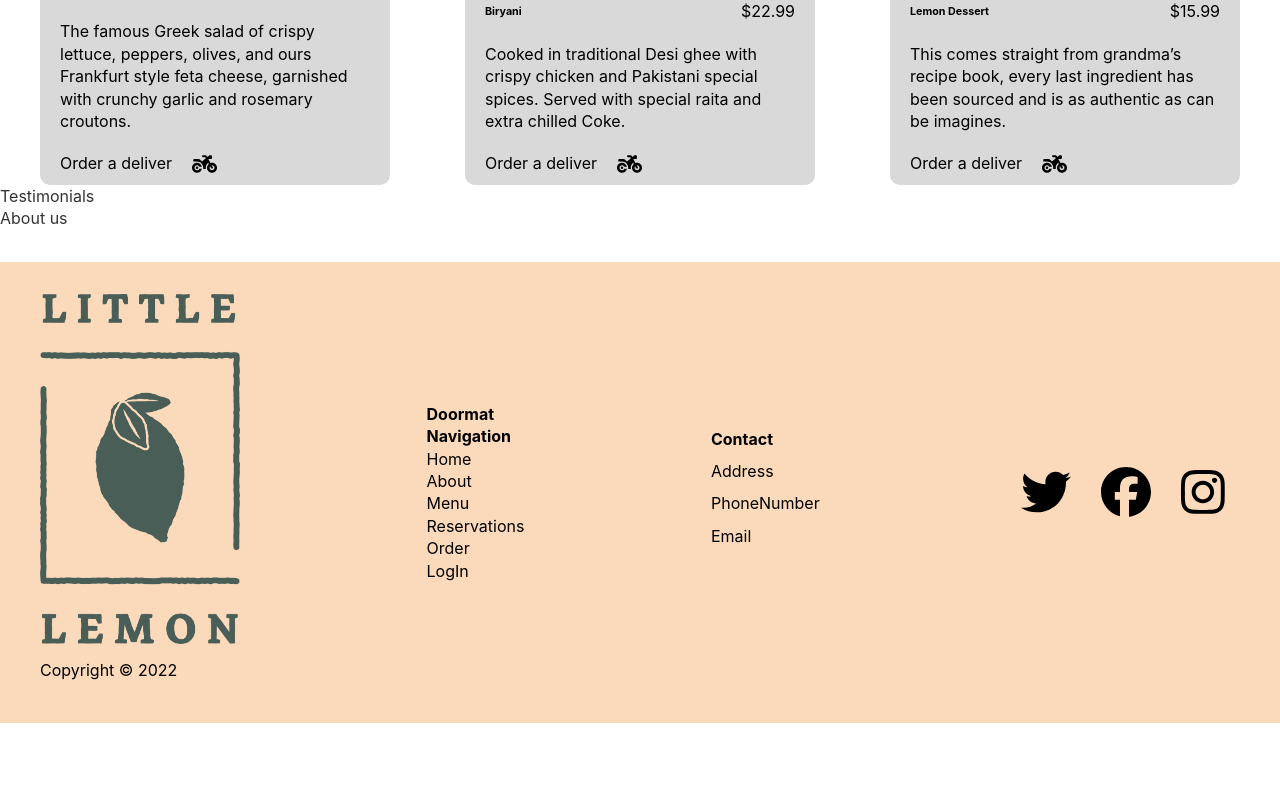
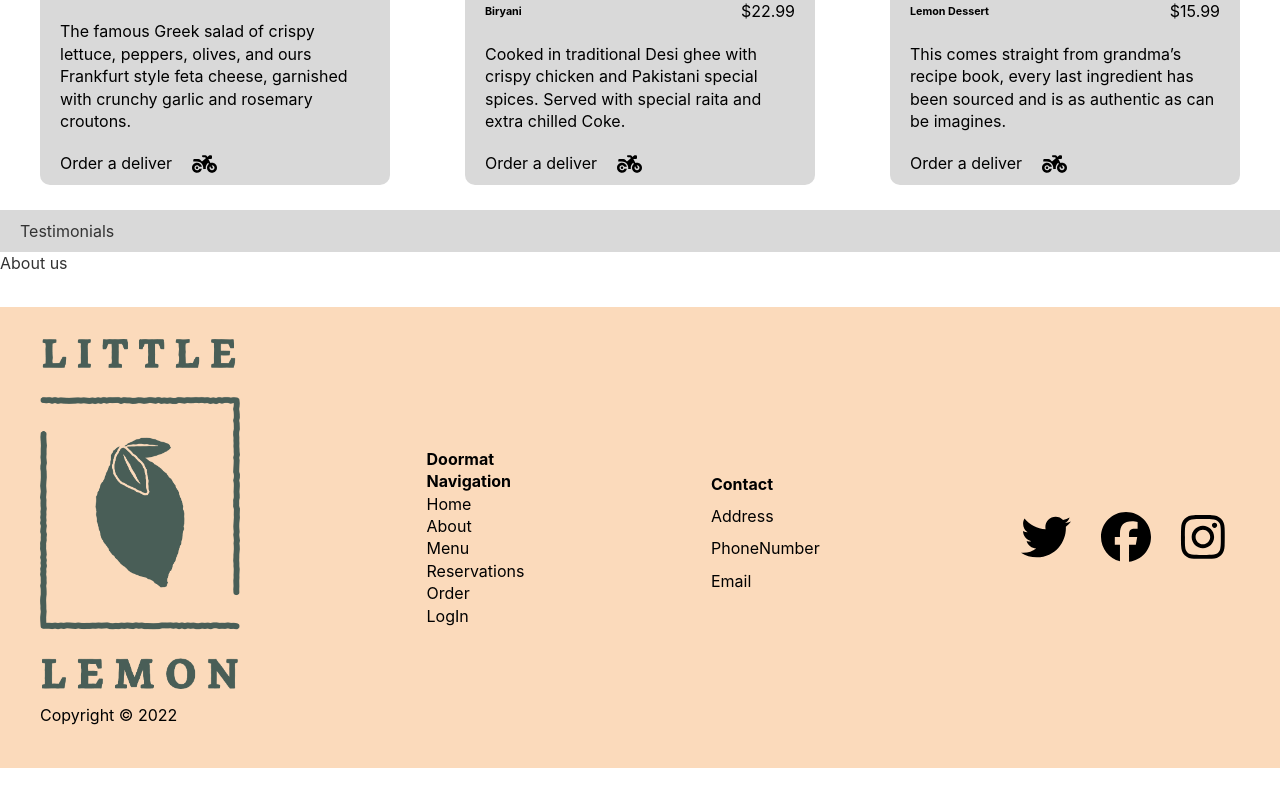
Before and after one commit to AshrafMuhammadNaeem/littlelemon-web, a React (Create React App) app: page / in a window 1280 px wide. Shown: the part 902-1702 px from the top of the page. Before the commit the page ends 1657 px from the top, so only its background shows below. Built offline with nearby package versions, Linux system fonts and the light colour scheme.

Commit message:
Update App.css

```diff
--- a/src/App.css
+++ b/src/App.css
@@ -3,7 +3,7 @@
     --primary-color: #495E57;
     --secondary-color: #F4CE14;
     --light-color: #b3ffe6;
-    --dark-color: #4c2dfb;
+    --secondary-color1: #D9D9D9;
     --success-color: #FBDABB;
     --error-color: #d9534f;
 
@@ -151,28 +151,6 @@ header{
     border-radius: 10px;
   }
 
-
-/* .showtext{
-    background-color: var(--primary-color);
-    height: 300px;
-    /* border: #333 solid; */
-    /* margin-top: 10px; */
-    /* color: black;
-    position:relative;
-} */
-
-/* .showtext .grid{
-    /* To remove scroll that comes with some stylin like in line 98 use overflow property to get rid off */
-    /* overflow: visible;
-    grid-template-columns: 58% 42%;
-}
-
-.showtext h1{
-    font-size: 35px;
-} */
-
-/* animation */
-
 .showtext-text{
     animation: slideInFromLeft 1s ease-in;
 }
@@ -272,7 +250,7 @@ header{
     flex-direction: column;
     width: 350px;
     height: 500px;
-    background-color: #D9D9D9;
+    background-color: var(--secondary-color1);
     color: black;
     border-radius: 10px;
     margin-top: 10px;
@@ -319,20 +297,6 @@ header{
     column-gap: 20px
   }
 
-/* .card{
-    width: 400px;
-    height: 515px;
-    background-color: #D9D9D9;
-    color: black;
-    border-radius: 10px;
-    border: 3px #D9D9D9;
-    box-shadow: -5px 10px 8px lightgreen;
-    padding: 15px;
-    margin: 10px;
-    display: flex;
-    flex-direction: column;
-} */
-
 .specials {
     display: flex;
     align-items: center;
@@ -361,24 +325,14 @@ header{
 
 }
 
-/* .cards{
-    display: flex;
-    align-items: center;
-    justify-content: space-between;
-} */
+/* Testimonials Section */
 
+.Testimonials {
+    background-color: var(--secondary-color1);
+    margin-top: 25px;
+    padding: 10px 20px;
 
-/* .card img {
-    width: 100%;
-    height: auto;
-    margin-bottom: 10px;
-    flex: 1;
-  } */
-/* .dish{
-    max-width: 100%;
-    max-height: 100%;
 }
-/* Stats section */
 
 .stats{
     margin: 120px 0;
```
